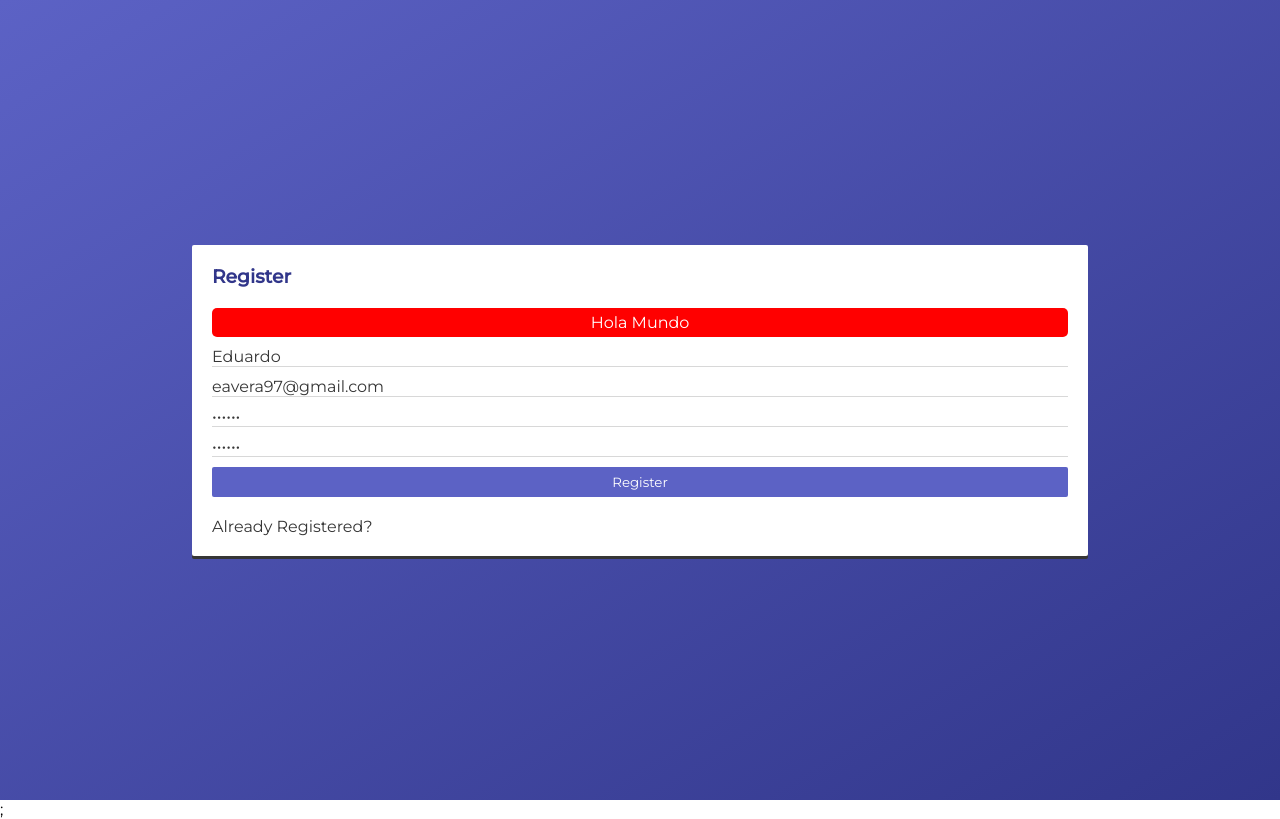
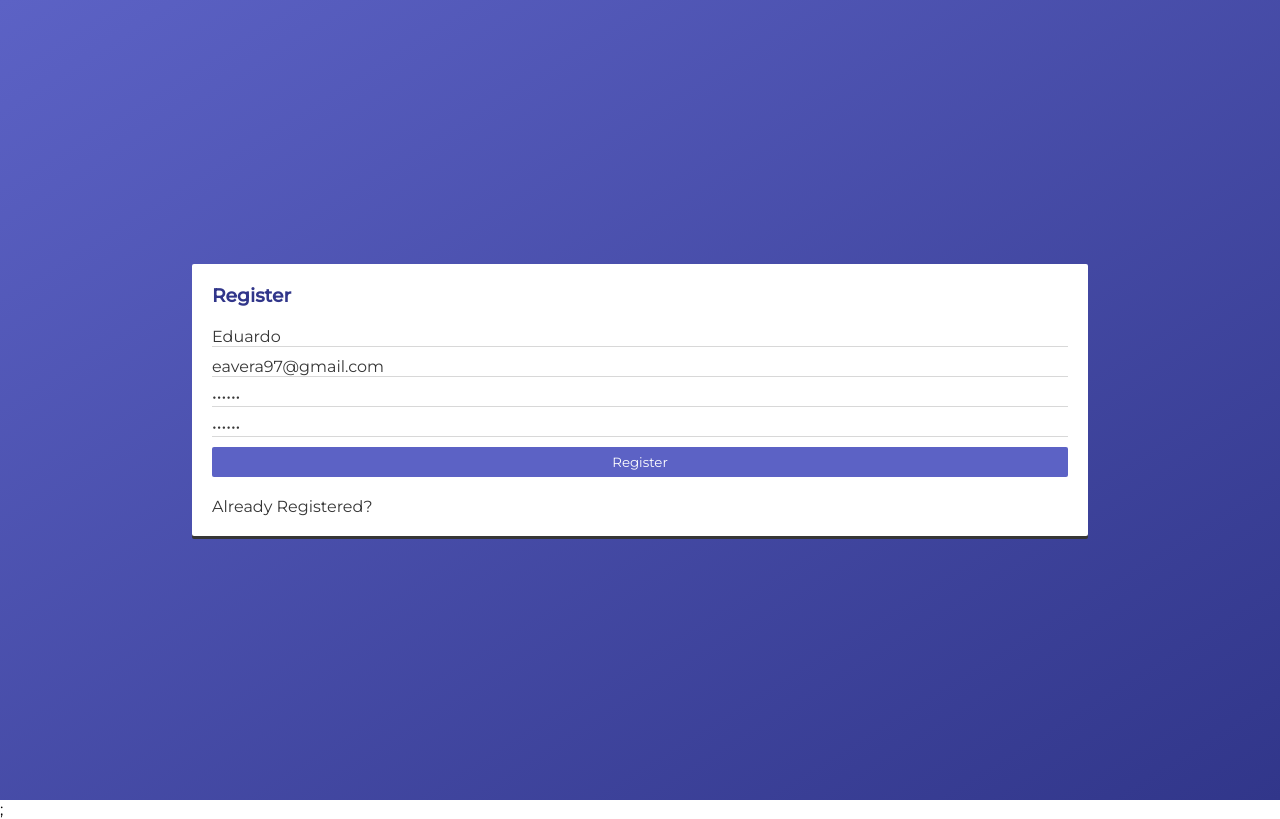
Before and after one commit to ewa1do/React-Course, a React (Vite) app in the folder journal-app/: page /auth/register in a window 1280 px wide. Built offline with nearby package versions, Linux system fonts and the light colour scheme.

Commit message:
useSelector - Obtener informacion del state

```diff
--- a/journal-app/src/components/auth/RegisterScreen.jsx
+++ b/journal-app/src/components/auth/RegisterScreen.jsx
@@ -1,4 +1,4 @@
-import { useDispatch } from 'react-redux';
+import { useDispatch, useSelector } from 'react-redux';
 import { Link } from 'react-router-dom';
 import validator from 'validator';
 
@@ -7,6 +7,7 @@ import { setError, removeError } from '../../actions/ui';
 
 export const RegisterScreen = () => {
   const dispatch = useDispatch();
+  const { msgError } = useSelector((state) => state.ui);
 
   const [formValues, handleInputChange] = useForm({
     name: 'Eduardo',
@@ -53,7 +54,9 @@ export const RegisterScreen = () => {
       <h3 className='auth__title'>Register</h3>
 
       <form onSubmit={handleSubmitRegister}>
-        <div className='auth__alert-error'>Hola Mundo</div>
+        {msgError && (
+          <div className='auth__alert-error'>{msgError}</div>
+        )}
 
         <input
           type='text'
```
